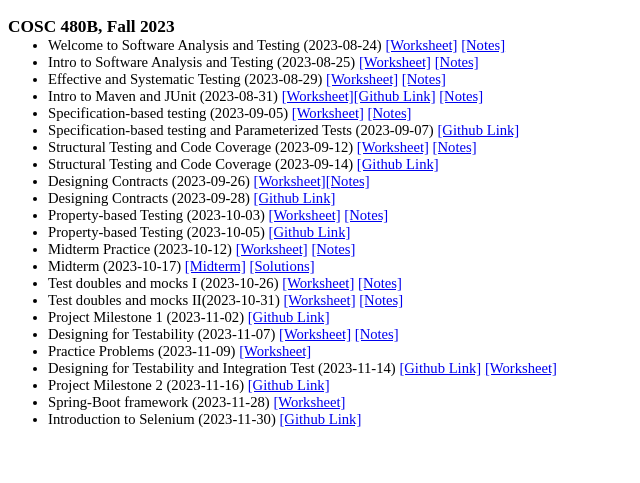
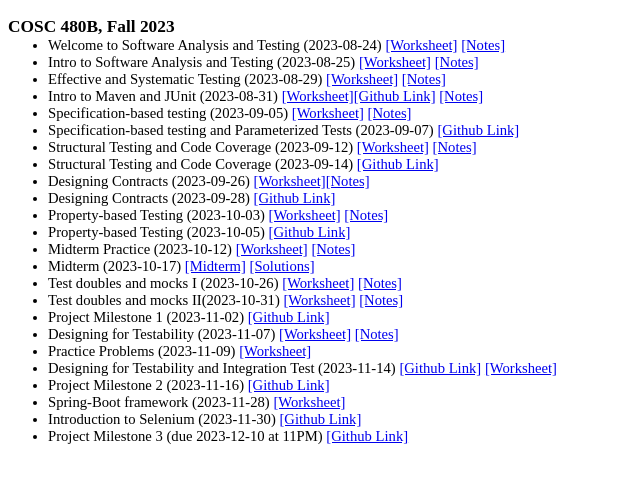
Before and after one commit to georgianahaldeman/cosc480, a Jekyll site: the page built from docs/notes/index.md, in a window 1280 px wide. Shown: the top 483 px of the page, without its empty margins (0-640 px from the left). Built offline with Jekyll 4.4.1, drawn with Linux system fonts in a browser that asks for light colours; our own code applies the rules of GitHub Pages for plain Markdown files.

Commit message:
milestone 3

```diff
--- a/docs/notes/index.md
+++ b/docs/notes/index.md
@@ -45,3 +45,5 @@
 - Spring-Boot framework (2023-11-28) [[Worksheet]](https://docs.google.com/document/d/1Zkt23V8gh2piGuXj02ROwJYdvN1JHKl_hDlElRTDdLE/edit?usp=sharing)
 
 - Introduction to Selenium (2023-11-30) [[Github Link]](https://classroom.github.com/a/xMYtxCec)
+
+- Project Milestone 3 (due 2023-12-10 at 11PM) [[Github Link]](https://classroom.github.com/a/uazbnAf8)
```
